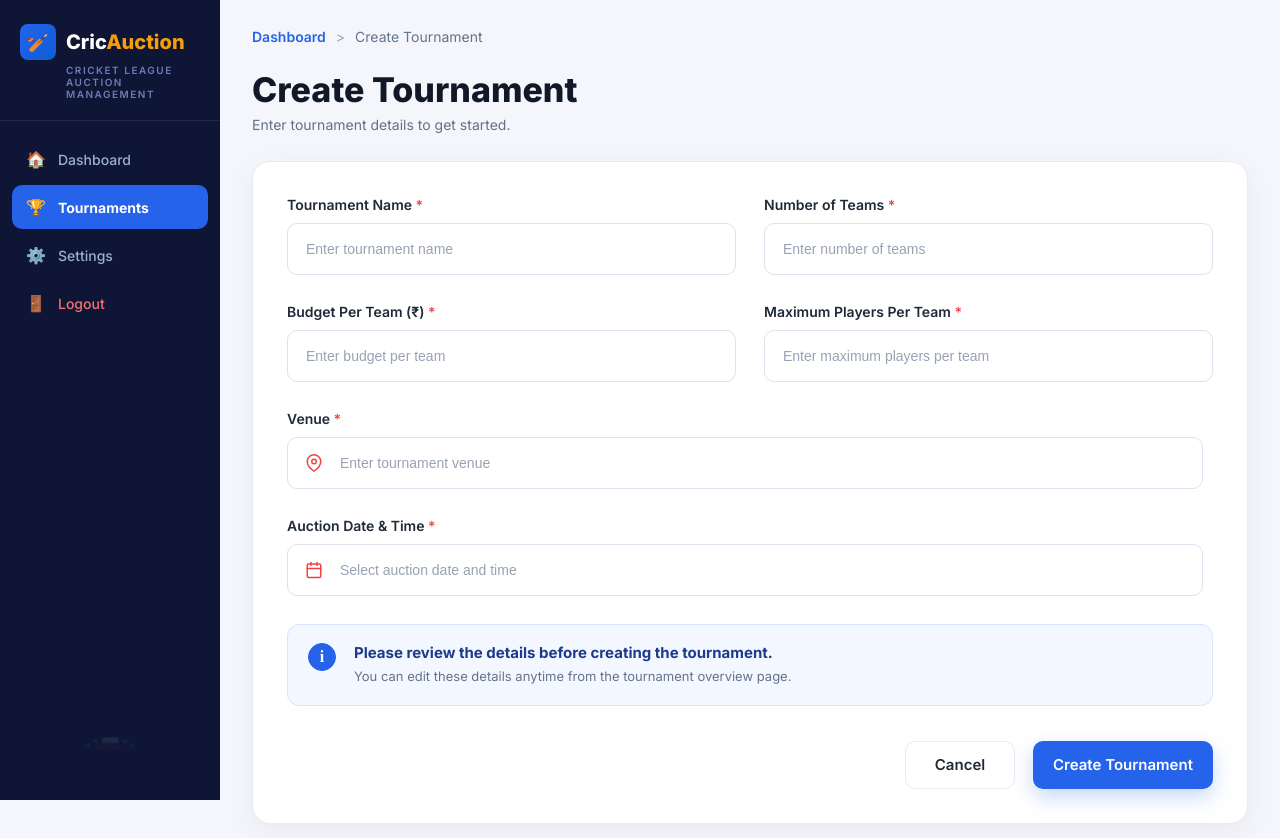
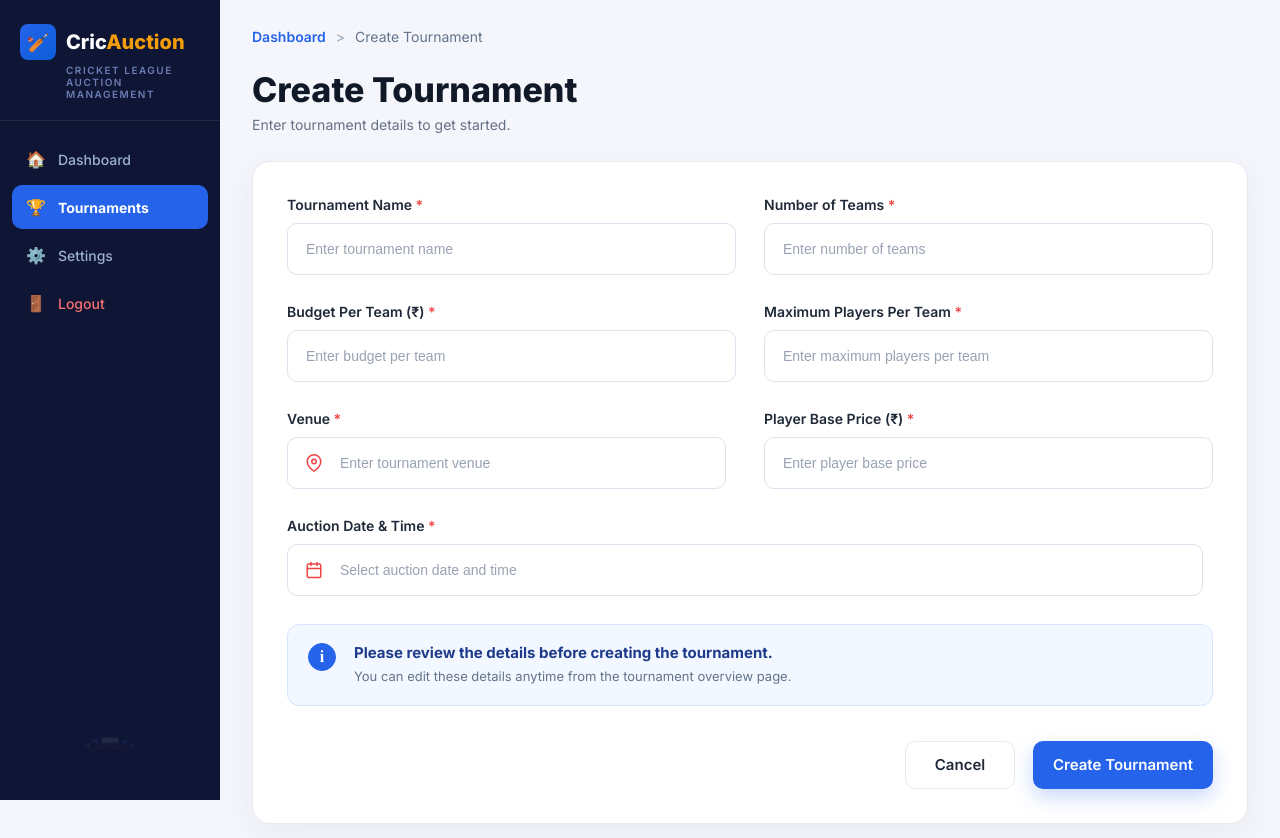
Before and after one commit to Team-ProjectSpace-2026/Project-auction, a React (Vite) app in the folder Auction-Project/: page /create-tournament in a window 1280 px wide. Shown: the top 838 px of the page. Built offline with nearby package versions, Linux system fonts and the light colour scheme; no server answers; the HTML template or start-up script is replaced by a standard one.

Commit message:
fix teh tounamet page

```diff
--- a/Auction-Project/src/pages/tournaments/CreateTournamentPage.jsx
+++ b/Auction-Project/src/pages/tournaments/CreateTournamentPage.jsx
@@ -18,6 +18,7 @@ const CreateTournamentPage = () => {
     numTeams: "",
     budgetPerTeam: "",
     maxPlayersPerTeam: "",
+    playerBasePrice: "",
     venue: "",
     auctionDateTime: "",
   });
@@ -29,8 +30,8 @@ const CreateTournamentPage = () => {
   };
 
   const handleCreate = () => {
-    const { tournamentName, numTeams, budgetPerTeam, maxPlayersPerTeam, venue, auctionDateTime } = formData;
-    if (!tournamentName || !numTeams || !budgetPerTeam || !maxPlayersPerTeam || !venue || !auctionDateTime) {
+    const { tournamentName, numTeams, budgetPerTeam, maxPlayersPerTeam, playerBasePrice, venue, auctionDateTime } = formData;
+    if (!tournamentName || !numTeams || !budgetPerTeam || !maxPlayersPerTeam || !playerBasePrice || !venue || !auctionDateTime) {
       alert("Please fill in all required fields.");
       return;
     }
@@ -142,8 +143,9 @@ const CreateTournamentPage = () => {
 
     {/* Row 3 */}
 
-<div className="form-group full-width">
+    <div className="form-row">
 
+        <div className="form-group">
             <label>
                 Venue <span>*</span>
             </label>
@@ -162,6 +164,21 @@ const CreateTournamentPage = () => {
                             placeholder="Enter tournament venue"
                         />
 
+            </div>
+        </div>
+
+        <div className="form-group">
+            <label>
+                Player Base Price (₹) <span>*</span>
+            </label>
+
+                <input
+                    type="number"
+                    name="playerBasePrice"
+                    value={formData.playerBasePrice}
+                    onChange={handleInputChange}
+                    placeholder="Enter player base price"
+                />
         </div>
 
     </div>
--- a/Auction-Project/src/pages/tournaments/EditTournamentPage.jsx
+++ b/Auction-Project/src/pages/tournaments/EditTournamentPage.jsx
@@ -111,8 +111,9 @@ const EditTournamentPage = () => {
 
     {/* Row 3 */}
 
-<div className="form-group full-width">
+    <div className="form-row">
 
+        <div className="form-group">
             <label>
                 Venue <span>*</span>
             </label>
@@ -128,6 +129,18 @@ const EditTournamentPage = () => {
                     placeholder="Enter tournament venue"
                 />
 
+            </div>
+        </div>
+
+        <div className="form-group">
+            <label>
+                Player Base Price (₹) <span>*</span>
+            </label>
+
+            <input
+                type="number"
+                placeholder="Enter player base price"
+            />
         </div>
 
     </div>
```
Lines whose indentation alone changed are shown as unchanged.
